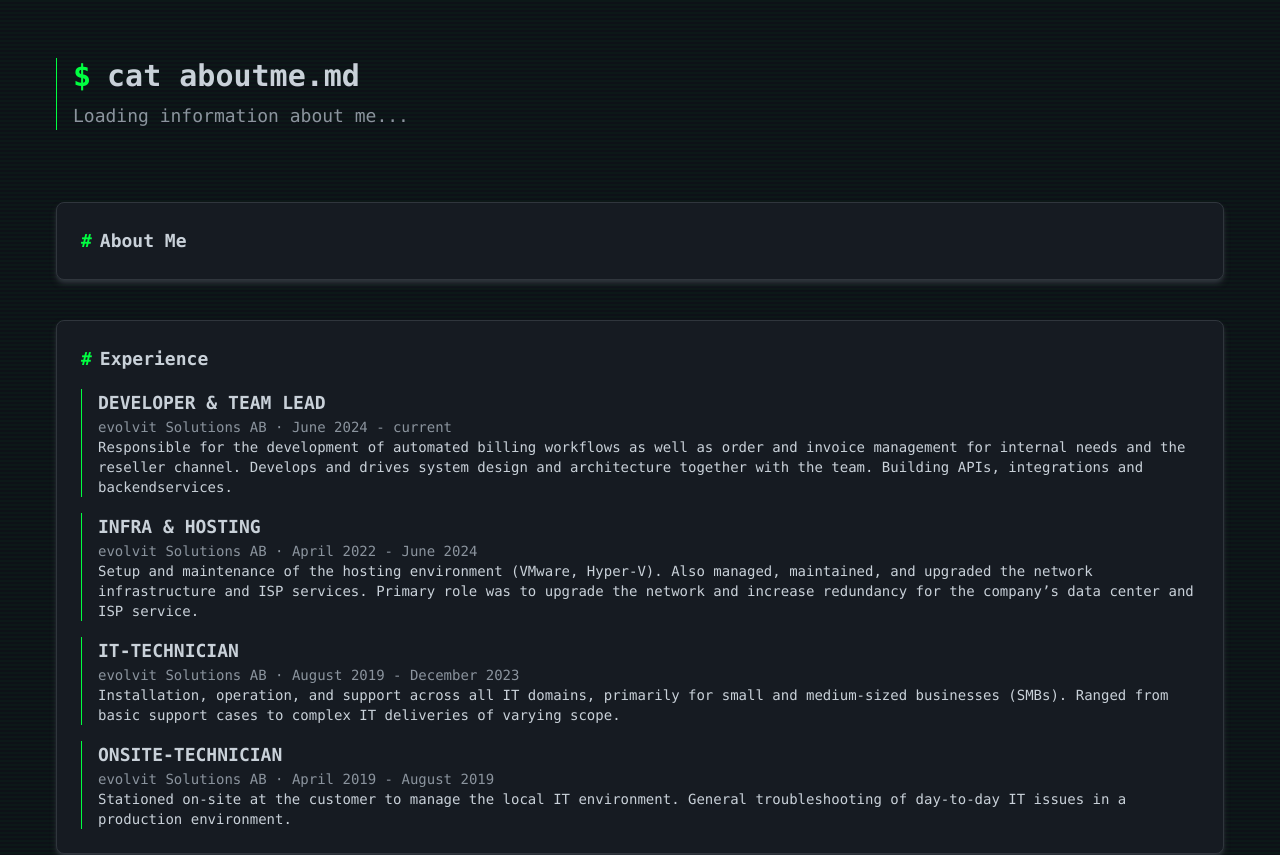
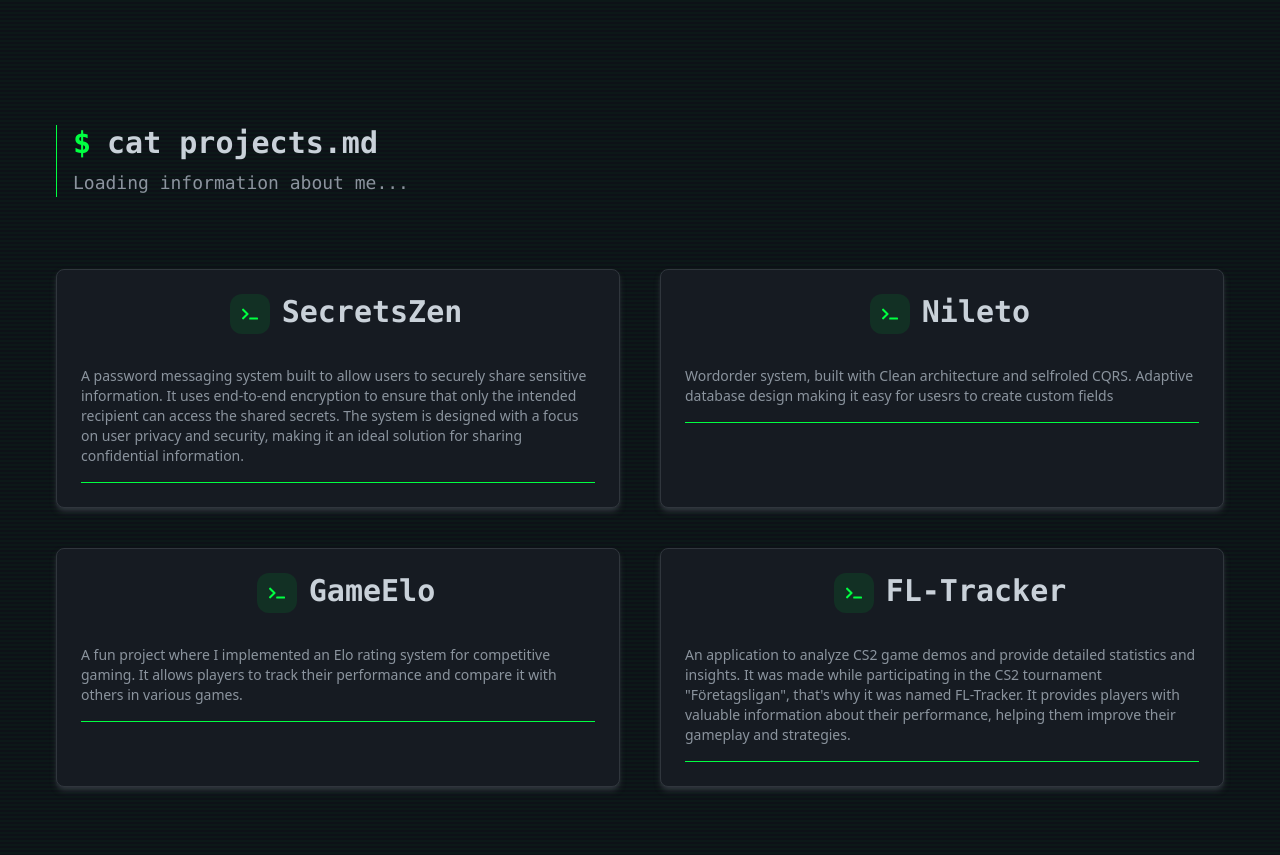
Before and after one commit to linusjohansson-se/Portfolio, a React (Vite) app: page / in a window 1280 px wide. Shown: the part 840-1695 px from the top of the page. Built offline with nearby package versions, Linux system fonts and the light colour scheme.

Commit message:
Adds projects page with project components
Introduces a new projects page to showcase personal projects.
The projects page uses a reusable project component to display
details like headline, description, and repository link.
Also adds a new green accent color variable.

```diff
--- a/src/App.tsx
+++ b/src/App.tsx
@@ -1,11 +1,13 @@
 import AboutPage from "./components/pages/AboutPage";
 import HomePage from "./components/pages/HomePage";
+import ProjectsPage from "./components/pages/ProjectsPage";
 import MainLayout from "./components/templates/MainLayout";
 
 function App() {
   return (
     <MainLayout>
       <HomePage />
+      <ProjectsPage />
       <AboutPage />
     </MainLayout>
   );
--- /dev/null
+++ b/src/components/atoms/ProjectHeader.tsx
@@ -0,0 +1,16 @@
+import { FaTerminal } from "react-icons/fa";
+
+interface Props {
+  Headline: string;
+}
+
+export default function ProjectHeader({ Headline }: Props) {
+  return (
+    <div className="flex flex-row justify-center mb-8 pl-4 font-mono">
+      <div className="bg-green-accent rounded-xl">
+        <FaTerminal className="p-3 w-10 h-10" />
+      </div>
+      <h1 className="pl-3 text-3xl font-bold text-text-second">{Headline}</h1>
+    </div>
+  );
+}
--- /dev/null
+++ b/src/components/atoms/ProjectStatus.tsx
@@ -0,0 +1,3 @@
+export default function ProjectStatus() {
+    return(<></>)
+}
--- a/src/components/molecules/Card.tsx
+++ b/src/components/molecules/Card.tsx
@@ -6,7 +6,7 @@ interface Props {
 
 export default function Card({ children }: Props) {
   return (
-    <div className="p-6 rounded-lg border-1 hover:border-border border-card-border bg-card-bg shadow-md shadow-card-border">
+    <div className="w-full p-6 rounded-lg border-1 hover:border-border border-card-border bg-card-bg shadow-md shadow-card-border">
       {children}
     </div>
   );
--- /dev/null
+++ b/src/components/organisms/Project.tsx
@@ -0,0 +1,33 @@
+import type React from "react";
+import Card from "../molecules/Card";
+import ProjectHeader from "../atoms/ProjectHeader";
+
+interface Props {
+  headline: string;
+  description: string;
+  status: React.ReactNode;
+  tags: React.ReactNode[];
+  repositoryLink: string;
+  demoLink?: string;
+}
+
+export default function Project(props: Props) {
+  return (
+    <>
+      <Card
+        children={
+          <>
+            <div>
+              <ProjectHeader Headline={props.headline} />
+              {props.status}
+            </div>
+            <p className="text-sm text-text-defused mt-2">
+              {props.description}
+            </p>
+            <div className="border-b-1 border-border py-2" />
+          </>
+        }
+      />
+    </>
+  );
+}
--- /dev/null
+++ b/src/components/pages/ProjectsPage.tsx
@@ -0,0 +1,58 @@
+import CardHeader from "../atoms/CardHeader";
+import ProjectHeader from "../atoms/ProjectHeader";
+import SectionHeader from "../atoms/SectionHeader";
+import Card from "../molecules/Card";
+import Project from "../organisms/Project";
+
+export default function ProjectsPage() {
+  return (
+    <>
+      <div className="flex flex-col flex-1  justify-center min-h-screen max-w-full">
+        <SectionHeader
+          headline="cat projects.md"
+          subheadline="Loading information about me..."
+        />
+        <div className="flex flex-col">
+          <div className="flex flex-row w-full mx-auto mt-10 space-x-10">
+            <Project
+              headline={"SecretsZen"}
+              description={
+                "A password messaging system built to allow users to securely share sensitive information. It uses end-to-end encryption to ensure that only the intended recipient can access the shared secrets. The system is designed with a focus on user privacy and security, making it an ideal solution for sharing confidential information."
+              }
+              status={undefined}
+              tags={[]}
+              repositoryLink={"https://github.com/linusjohansson-se/SecretsZen"}
+            />
+            <Project
+              headline={"Nileto"}
+              description={
+                "Wordorder system, built with Clean architecture and selfroled CQRS. Adaptive database design making it easy for usesrs to create custom fields"
+              }
+              status={undefined}
+              tags={[]}
+              repositoryLink={"https://github.com/linusjohansson-se/Nileto"}
+            />
+          </div>
+          <div className="flex flex-row w-full mx-auto mt-10 space-x-10">
+            <Project
+              headline={"GameElo"}
+              description={
+                "A fun project where I implemented an Elo rating system for competitive gaming. It allows players to track their performance and compare it with others in various games."
+              }
+              status={undefined}
+              tags={[]}
+              repositoryLink={"https://github.com/linusjohansson-se/GameElo"}
+            />
+            <Project
+              headline={"FL-Tracker"}
+              description={`An application to analyze CS2 game demos and provide detailed statistics and insights. It was made while participating in the CS2 tournament "Företagsligan", that's why it was named FL-Tracker. It provides players with valuable information about their performance, helping them improve their gameplay and strategies.`}
+              status={undefined}
+              tags={[]}
+              repositoryLink={"https://github.com/linusjohansson-se/FL-Tracker"}
+            />
+          </div>
+        </div>
+      </div>
+    </>
+  );
+}
--- a/src/index.css
+++ b/src/index.css
@@ -13,6 +13,7 @@
   --color-syntax-string: #ffc66d;
   --color-syntax-prop: #56a8f5;
   --color-text-defused: #8b949e;
+  --color-green-accent: #123024;
 }
 
 body {
```
